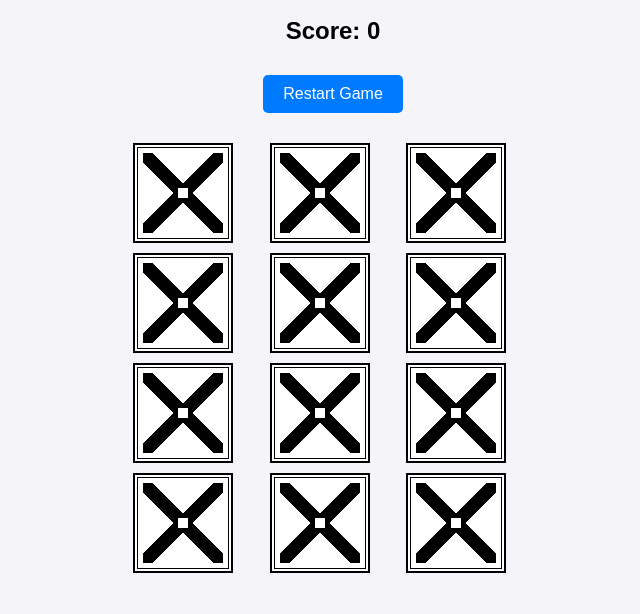
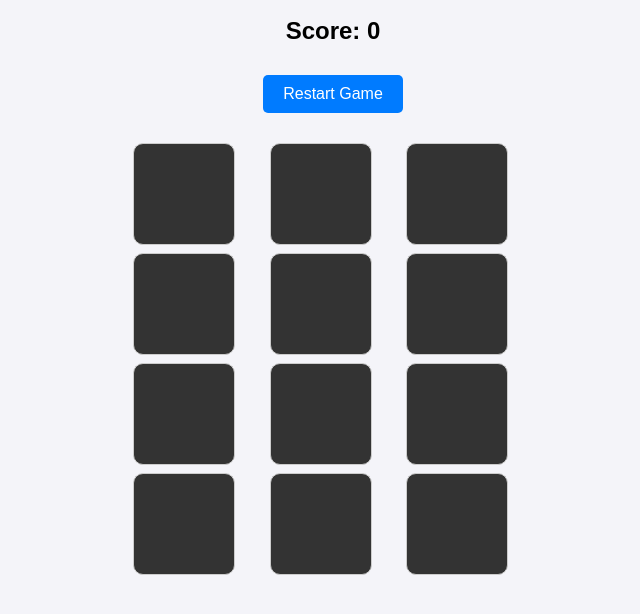
Before and after one commit to cl4cnam/memory-game-funcsug, a plain HTML site: page index.html in a window 1280 px wide. Shown: the part 60-674 px from the top of the page, without its empty margins (307-947 px from the left). Drawn offline with Linux system fonts and the light colour scheme.

Commit message:
Add Flipping Animation

```diff
--- a/app.js
+++ b/app.js
@@ -27,10 +27,29 @@ document.addEventListener("DOMContentLoaded", function () {
     function createBoard() {
         grid.innerHTML = "";
         for (let i = 0; i < cardArray.length; i++) {
-            const card = document.createElement("img");
-            card.setAttribute("src", "images/blank.png");
+            const card = document.createElement("div");
+
+            card.classList.add("card");
             card.setAttribute("data-id", i);
-            card.classList.add("card");
+
+            const cardInner = document.createElement("div");
+            cardInner.classList.add("card-inner");
+
+            const cardFront = document.createElement("div");
+            cardFront.classList.add("card-front");
+
+            const cardBack = document.createElement("div");
+            cardBack.classList.add("card-back");
+            const cardImage = document.createElement("img");
+            cardImage.src = cardArray[i].img;
+            cardImage.alt = cardArray[i].name;
+            cardBack.appendChild(cardImage);
+
+            cardInner.appendChild(cardFront);
+            cardInner.appendChild(cardBack);
+
+            card.appendChild(cardInner);
+
             card.addEventListener("click", flipCard);
             grid.appendChild(card);
         }
@@ -38,20 +57,20 @@ document.addEventListener("DOMContentLoaded", function () {
     }
 
     function checkForMatch() {
-        const cards = document.querySelectorAll("img");
+        const cards = document.querySelectorAll(".card");
         const [optionOneId, optionTwoId] = cardsChosenId;
 
         if (optionOneId === optionTwoId) {
-            cards[optionOneId].setAttribute("src", "images/blank.png");
+            cards[optionOneId].classList.remove("flipped");
         } else if (cardsChosen[0] === cardsChosen[1]) {
-            cards[optionOneId].setAttribute("src", "images/white.png");
-            cards[optionTwoId].setAttribute("src", "images/white.png");
             cards[optionOneId].removeEventListener("click", flipCard);
             cards[optionTwoId].removeEventListener("click", flipCard);
             cardsWon.push(cardsChosen);
         } else {
-            cards[optionOneId].setAttribute("src", "images/blank.png");
-            cards[optionTwoId].setAttribute("src", "images/blank.png");
+            setTimeout(() => {
+                cards[optionOneId].classList.remove("flipped");
+                cards[optionTwoId].classList.remove("flipped");
+            }, 100);
         }
 
         cardsChosen = [];
@@ -73,7 +92,7 @@ document.addEventListener("DOMContentLoaded", function () {
         if (!cardsChosenId.includes(cardId)) {
             cardsChosen.push(cardArray[cardId].name);
             cardsChosenId.push(cardId);
-            this.setAttribute("src", cardArray[cardId].img);
+            this.classList.add("flipped");
 
             if (cardsChosen.length === 2) {
                 lockBoard = true;
--- a/style.css
+++ b/style.css
@@ -21,12 +21,47 @@ h1 {
 .card {
     width: 100px;
     height: 100px;
+    perspective: 1000px;
     cursor: pointer;
-    transition: transform 0.3s;
 }
 
-.card:hover {
-    transform: scale(1.1);
+.card-inner {
+    width: 100%;
+    height: 100%;
+    position: relative;
+    transform-style: preserve-3d;
+    transition: transform 0.6s;
+}
+
+.card.flipped .card-inner {
+    transform: rotateY(180deg);
+}
+
+.card-front,
+.card-back {
+    position: absolute;
+    width: 100%;
+    height: 100%;
+    backface-visibility: hidden;
+    border: 1px solid #ccc;
+    border-radius: 10px;
+}
+
+.card-front {
+    background-color: #333;
+}
+
+.card-back {
+    background-color: #fff;
+    transform: rotateY(180deg);
+    display: flex;
+    justify-content: center;
+    align-items: center;
+}
+
+.card-back img {
+    max-width: 90%;
+    max-height: 90%;
 }
 
 button {
```
Also changed, not shown: images/white.png (deleted).
